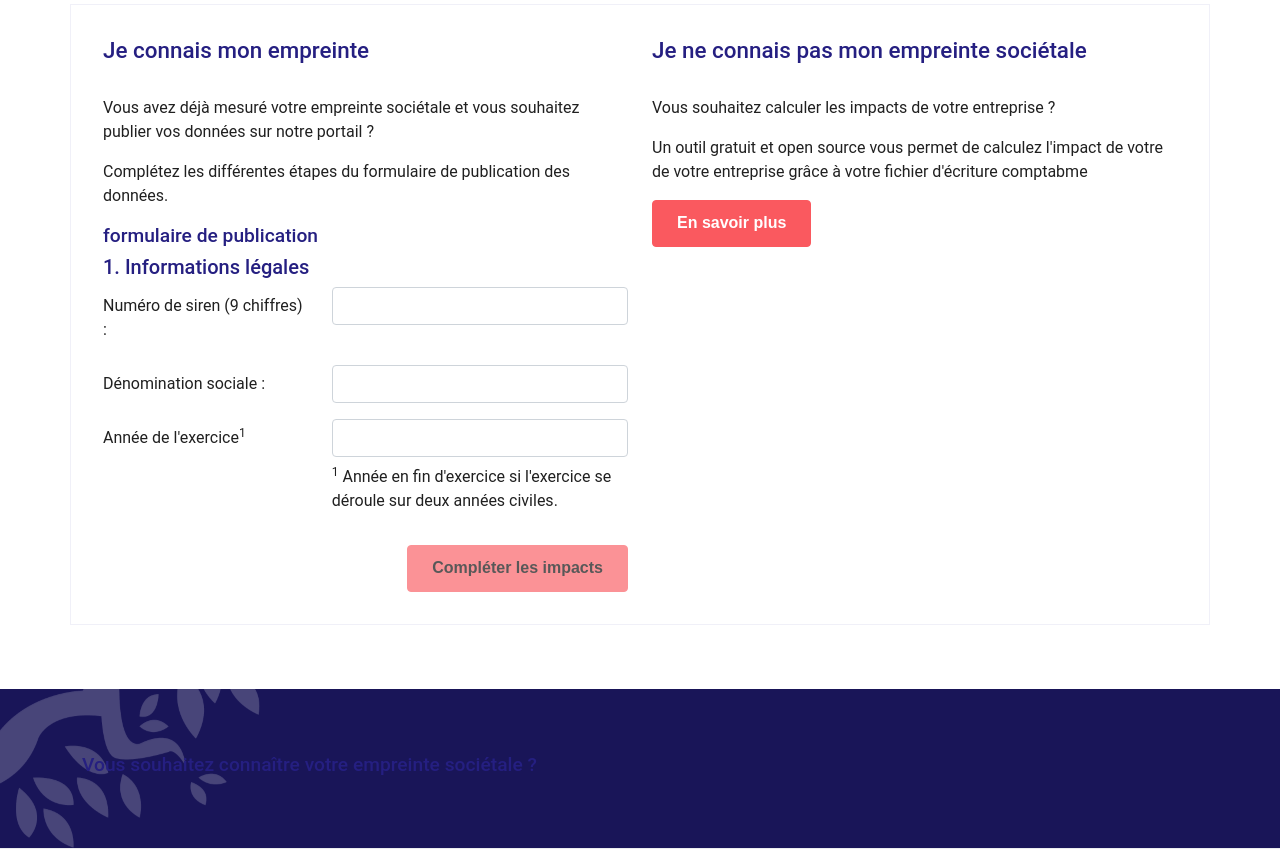
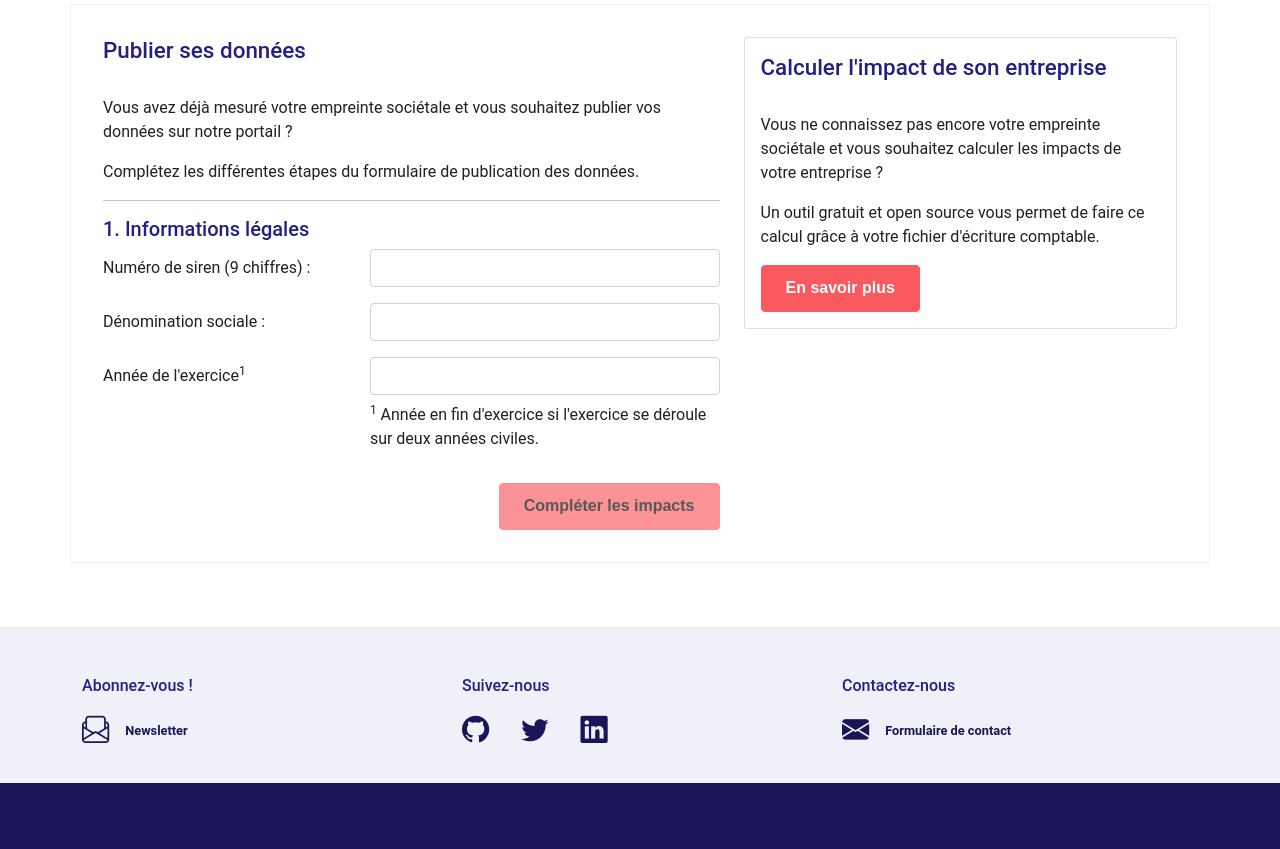
Before and after one commit to La-Societe-Nouvelle/LaSocieteNouvelle-Website, a Next.js app: page /publication in a window 1280 px wide. Shown: the part 460-1309 px from the top of the page. Built offline with nearby package versions, Linux system fonts and the light colour scheme.

Commit message:
fix missing link

```diff
--- a/src/components/footer.js
+++ b/src/components/footer.js
@@ -25,11 +25,7 @@ function Footer() {
                 l'entreprise, merci d'utiliser ces données avec précautions.
               </p>
               <p>
-                Pour toute publication, mise à jour ou retrait
-                <a href="/contact" target="_self">
-                  {" "}
-                  contactez-nous.
-                </a>
+                Pour toute publication, mise à jour ou retrait <a href="/contact" target="_self">contactez-nous.</a>
               </p>
             </Col>
           </Row>
@@ -47,13 +43,13 @@ function Footer() {
               <Nav.Link href="https://www.linkedin.com/company/la-societe-nouvelle/" target="_blank" rel="noreferrer" >
                 <i className="bi bi-linkedin  mx-2"></i>
               </Nav.Link>
-              <Nav.Link href="https://github.com/La-Societe-Nouvelle/LaSocieteNouvelle-Website" target="_blank" rel="noreferrer">
+              <Nav.Link href="https://github.com/La-Societe-Nouvelle/" target="_blank" rel="noreferrer">
                 <i className="bi bi-github  mx-2"></i>
               </Nav.Link>
             </Nav>
               <ul className="nav">
                 <li className="nav-item">
-                  <a className="nav-link" href="/a-propos">
+                  <a className="nav-link" href="/a-propos-la-societe-nouvelle">
                     A propos
                   </a>
                 </li>
@@ -96,7 +92,7 @@ function Footer() {
               <ListGroup horizontal>
                 <ListGroup.Item>
                   <a
-                    href="https://github.com/La-Societe-Nouvelle/LaSocieteNouvelle-Website"
+                    href="https://github.com/La-Societe-Nouvelle/"
                     target="_blank"
                     rel="noreferrer"
                   >
@@ -139,9 +135,9 @@ function Footer() {
             <Col xs={12} lg={4}>
               <h6>La société nouvelle</h6>
               <Nav defaultActiveKey="/" className="flex-column">
-                <Nav.Link href="/blog">Qui sommes-nous ?</Nav.Link>
-                <Nav.Link href="/approche">Notre approche</Nav.Link>
-                <Nav.Link href="/liste-indicateurs">
+                <Nav.Link href="/a-propos-la-societe-nouvelle">Qui sommes-nous ?</Nav.Link>
+                <Nav.Link href="/notre-approche">Notre approche</Nav.Link>
+                <Nav.Link href="/indicateurs">
                   Liste des indicateurs
                 </Nav.Link>
               </Nav>
@@ -149,13 +145,13 @@ function Footer() {
             <Col xs={12} lg={4}>
               <h6>Nos outils</h6>
               <Nav defaultActiveKey="/" className="flex-column">
-                <Nav.Link href="https://metriz.lasocietenouvelle.org/">
+                <Nav.Link href="https://metriz.lasocietenouvelle.org/" target="_blank">
                   Application Web
                 </Nav.Link>
-                <Nav.Link href="https://docs.lasocietenouvelle.org/">
+                <Nav.Link href="https://docs.lasocietenouvelle.org/" target="_blank">
                   Documentation
                 </Nav.Link>
-                <Nav.Link href="/portail">Publications des données</Nav.Link>
+                <Nav.Link href="/portail" target="_blank">Portail d'accès aux données</Nav.Link>
               </Nav>
             </Col>
             <Col xs={12} lg={4}>
--- a/src/components/header.js
+++ b/src/components/header.js
@@ -16,7 +16,7 @@ const Header = () => {
 
       <Navbar bg="dark" expand="lg">
         <Container fluid>
-        <Navbar.Brand href="/portail">
+        <Navbar.Brand href="/">
               <img
                 src="/logo.svg"
                 height="80"
@@ -46,7 +46,7 @@ const Header = () => {
               <Nav.Link href="https://www.linkedin.com/company/la-societe-nouvelle/" target="_blank" rel="noreferrer" >
                 <i className="bi bi-linkedin"></i>
               </Nav.Link>
-              <Nav.Link href="https://github.com/La-Societe-Nouvelle/LaSocieteNouvelle-Website" target="_blank" rel="noreferrer">
+              <Nav.Link href="https://github.com/La-Societe-Nouvelle/" target="_blank" rel="noreferrer">
                 <i className="bi bi-github"></i>
               </Nav.Link>
             </Nav>
--- a/src/components/posts/LatestPosts.js
+++ b/src/components/posts/LatestPosts.js
@@ -20,7 +20,7 @@ function LatestPosts() {
                   title="YouTube video player"
                   frameborder="0"
                   allow="accelerometer; autoplay; clipboard-write; encrypted-media; gyroscope; picture-in-picture"
-                  allowfullscreen
+                  allowFullScreen
                 ></iframe>
               ) : (
                 <Image
@@ -62,7 +62,7 @@ function LatestPosts() {
                             title="YouTube video player"
                             frameborder="0"
                             allow="accelerometer; autoplay; clipboard-write; encrypted-media; gyroscope; picture-in-picture"
-                            allowfullscreen
+                            allowFullScreen
                           ></iframe>
                         ) : (
                           <Image
--- a/src/pages/a-propos-la-societe-nouvelle.js
+++ b/src/pages/a-propos-la-societe-nouvelle.js
@@ -84,7 +84,7 @@ const About = () => {
             économique ayant à coeur de mesurer ses impacts de production, pour
             les générations futures.
           </p>
-          <Button variant="secondary">Notre méthodologie</Button>
+          <Button variant="secondary" href="notre-approche">Notre méthodologie</Button>
         </Container>
       </section>
       <section className="bg-light">
--- a/src/pages/blog/approche-societe-nouvelle.js
+++ b/src/pages/blog/approche-societe-nouvelle.js
@@ -32,7 +32,7 @@ const Post = () => {
             title="YouTube video player"
             frameborder="0"
             allow="accelerometer; autoplay; clipboard-write; encrypted-media; gyroscope; picture-in-picture"
-            allowfullscreen
+            allowFullScreen
           ></iframe>
 
           <p>
--- a/src/pages/blog/la-societe-nouvelle.js
+++ b/src/pages/blog/la-societe-nouvelle.js
@@ -71,7 +71,7 @@ const Post = () => {
                 qu’elles produisent.
               </p>
             </div>
-            <Button href="/la-societe-nouvelle" variant="secondary">En savoir plus</Button>
+            <Button href="/a-propos-la-societe-nouvelle" variant="secondary">En savoir plus</Button>
           </div>
       </Container>
     </>
--- a/src/pages/entreprises.js
+++ b/src/pages/entreprises.js
@@ -80,7 +80,7 @@ const Entreprises = () => {
             </Col>
           </Row>
           <div className="text-center mt-3">
-            <Button variant="secondary" href="https://metriz.la-societe-nouvelle.org" target='_blank' rel="noreferrer" >
+            <Button variant="secondary" href="https://metriz.lasocietenouvelle.org" target='_blank' rel="noreferrer" >
                 Utiliser l'application
             </Button>
           </div>
--- a/src/pages/publication.js
+++ b/src/pages/publication.js
@@ -43,11 +43,7 @@ export default function Home(props) {
           <Form defaultData={props.defaultData} />
         </section>
       </Container>
-      <section className="cta">
-        <Container>
-        <h4>Vous souhaitez connaître votre empreinte sociétale ?</h4>
-        </Container>
-      </section>
+
     </>
   );
 }
@@ -227,15 +223,16 @@ const LegalForm = (props) => {
     <div className="publish-form">
       <Row>
 
-      <Col>
-      <h3>Je connais mon empreinte</h3>
+      <Col xs={12} lg={7}>
+      <h3>Publier ses données</h3>
         <p>
           Vous avez déjà mesuré votre empreinte sociétale et vous souhaitez publier vos données sur notre portail ?
         </p>
         <p>
         Complétez les différentes étapes du formulaire de publication des données.
         </p>
-        <h4>formulaire de publication</h4>
+        <hr/>
+
         <h5>1. Informations légales</h5>
         <div className="mb-3 row">
           <label className="col-sm-5 col-form-label">
@@ -295,16 +292,22 @@ const LegalForm = (props) => {
           </Button>
         </div>
       </Col>
-      <Col>
-        <h3>Je ne connais pas mon empreinte sociétale</h3>
+      <Col xs={12} lg={5}>
+        <div className="card">
+          <div className="card-body">
+          <h3>Calculer l'impact de son entreprise</h3>
         <p>
-          Vous souhaitez calculer les impacts de votre entreprise ?
+         Vous ne connaissez pas encore votre empreinte sociétale et vous souhaitez calculer les impacts de votre entreprise ?
         </p>
         <p>
-          Un outil gratuit et open source vous permet de calculez l'impact de votre de votre entreprise grâce à votre fichier
-          d'écriture comptabme
+          Un outil gratuit et open source vous permet de faire ce calcul grâce à votre fichier
+          d'écriture comptable.
         </p>
         <Button variant="secondary" href="/metriz">En savoir plus</Button>
+          </div>
+
+        </div>
+
       </Col>
       </Row>
 
```
Also changed, not shown: src/pages/api-lsn.js (+10 -9 lines), src/pages/metriz.js (+4 -3 lines).
